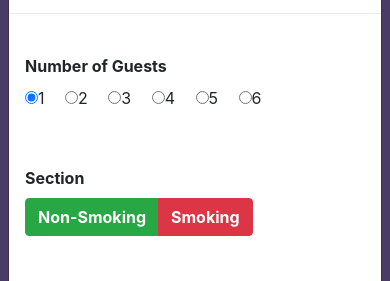
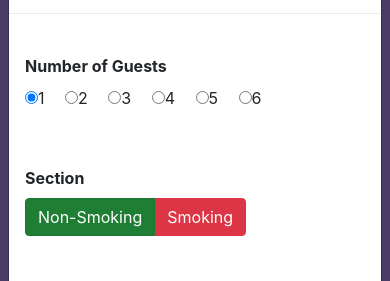
Before and after one commit to Hoang-Minh/conFusion, a plain HTML site: page index.html in a window 390 px wide. Both pictures are taken after a click on the button "Reserve Table". Shown: the part 70-351 px from the top of the page. Drawn offline with nearby package versions, Linux system fonts and the light colour scheme.

Commit message:
Fix Non-Smoking radio button

```diff
--- a/index.html
+++ b/index.html
@@ -155,9 +155,13 @@
                                 <div class="col-12 col-sm-2 mt-2">
                                     <label><strong>Section</strong></label>
                                 </div>
-                                <div class="form-group btn-group col-12 col-sm-10" role="group" aria-label="Basic example">
-                                    <button type="button" class="btn btn-success"><strong>Non-Smoking</strong></button>
-                                    <button type="button" class="btn btn-danger"><strong>Smoking</strong></button>
+                                <div class="form-group btn-group btn-group-toggle col-12 col-sm-10" data-toggle="buttons">
+                                    <label class="btn btn-success active">
+                                        <input type="radio" name="options" id="option1" autocomplete="off" checked> Non-Smoking
+                                    </label>
+                                    <label class="btn btn-danger">
+                                        <input type="radio" name="options" id="option2" autocomplete="off"> Smoking
+                                    </label>
                                 </div>
                             </div>
                             <div class="form-row mt-4 mb-4">
```
